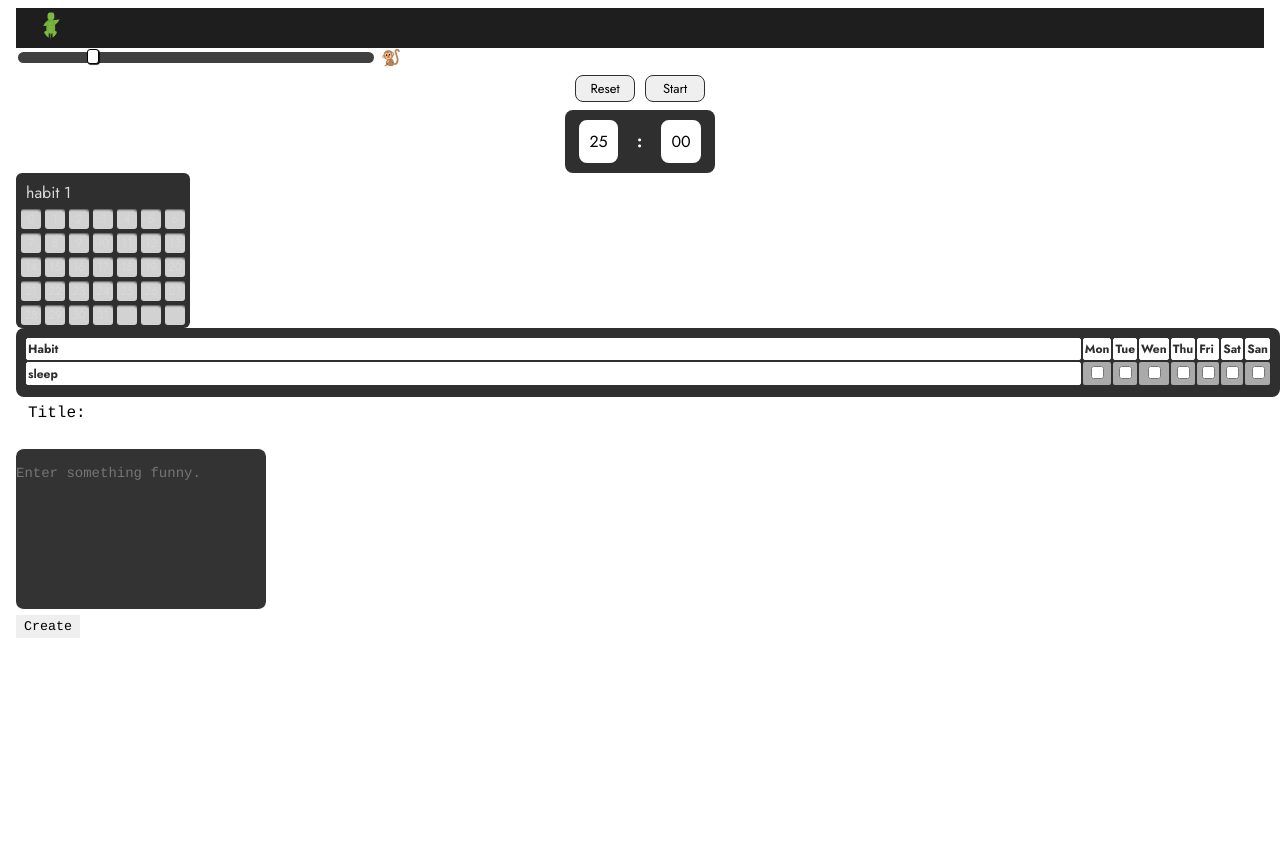
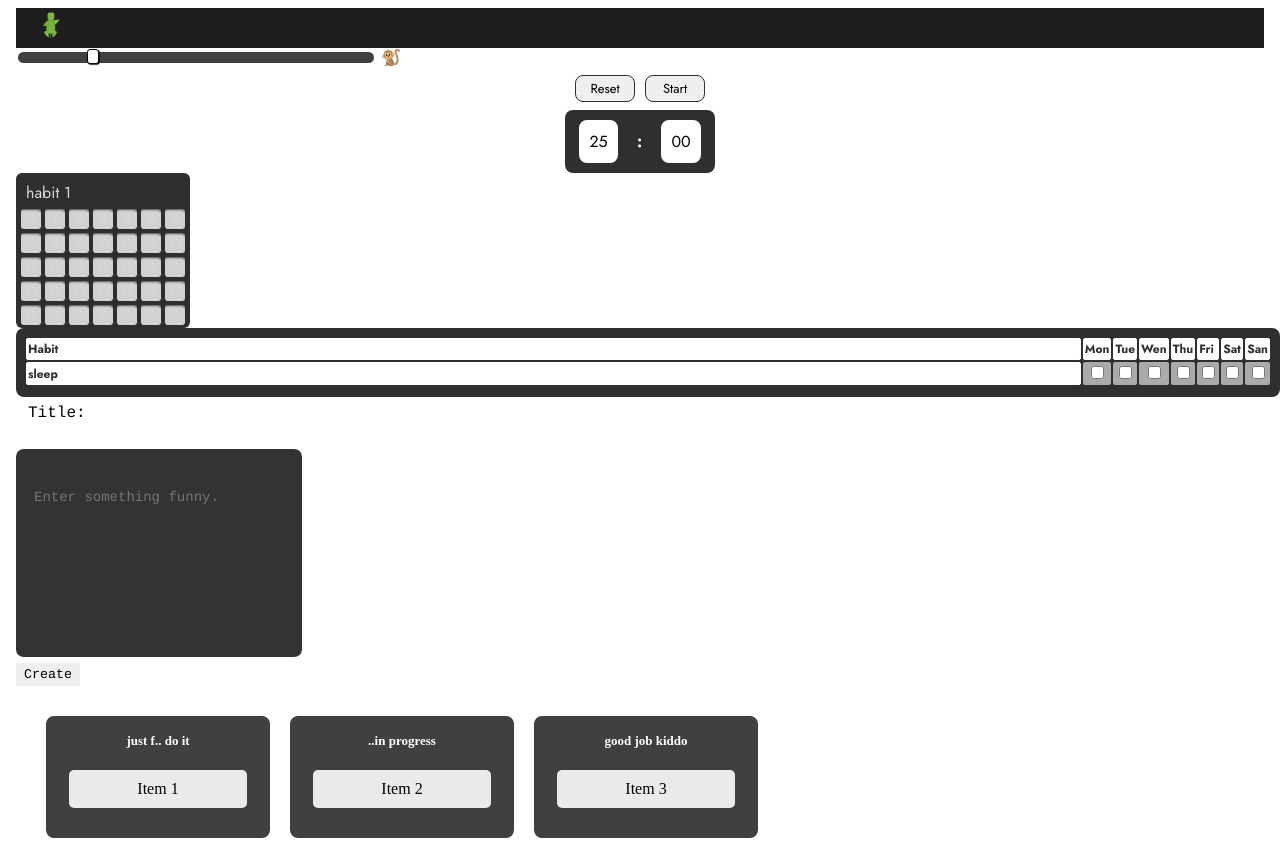
Before and after one commit to emilija-99/Turtle, an Angular app in the folder Turtle_/: page /home in a window 1280 px wide. Before the commit the page ends 800 px from the top, so only its background shows below. Built offline with nearby package versions, Linux system fonts and the light colour scheme.

Commit message:
added new component todo - able to drag and drop task

```diff
--- a/Turtle_/src/app/components/note/note.component.css
+++ b/Turtle_/src/app/components/note/note.component.css
@@ -28,7 +28,7 @@
       font-size:14px;
       resize:none;
       line-height:3rem;
-      padding:  24 18px;
+      padding:  24px 18px;
       background-color: #333;
       background-repeat:repeat-y, repeat;
       -webkit-border-radius:12px;
@@ -49,9 +49,7 @@
   #button {
       cursor:pointer;
       padding: 4px 8px;
-
   }
-
   #wrapper {
       width:400px;
       height:auto;
--- a/Turtle_/src/app/components/todo/todo.component.css
+++ b/Turtle_/src/app/components/todo/todo.component.css
@@ -0,0 +1,55 @@
+.body {
+    display: flex;
+    flex-direction: row;
+    padding: 10px;
+    margin: 10px;
+    width: max-content;
+  }
+
+  .todo_ {
+    display: flex;
+    flex-direction: column;
+    text-align: center;
+    border-radius: 8px;
+    border: 2px solid #404040;
+    margin: 10px;
+    width: 200px;
+    word-wrap: break-word;
+    padding: 10px;
+    background-color: #404040;
+  }
+
+  ul li {
+    list-style-type: none;
+    background-color: #EAEAEA;
+    margin: 5px 0;
+    padding: 10px;
+    border-radius: 5px;
+    cursor: pointer;
+  }
+
+  ul li.dragging {
+    opacity: 0.5;
+  }
+
+  ul {
+    padding: 5px;
+    margin: 0;
+  }
+
+  h5 {
+    margin: 5px 8px;
+    font-size: small;
+    color: white;
+  }
+  .todo_ ul {
+    border: 1px dashed transparent;
+    min-height: 50px;
+    padding: 10px;
+    transition: border-color 0.3s;
+  }
+
+  .todo_ ul.drag-over {
+    border-color: #404040;
+    box-shadow: 2px 2px #404040;
+  }
--- a/Turtle_/src/app/components/todo/todo.component.html
+++ b/Turtle_/src/app/components/todo/todo.component.html
@@ -1 +1,28 @@
-<p>todo works!</p>
+<div class="container">
+    <div class="body">
+      <div class="todo_" id="todo">
+        <div class="header_todo">
+          <h5>just f.. do it</h5>
+        </div>
+        <ul (drop)="drop($event)" (dragover)="allowDrop($event)" (dragleave)="removeDragOver($event)">
+          <li id="item1" draggable="true" (dragstart)="drag($event)">Item 1</li>
+        </ul>
+      </div>
+      <div class="todo_" id="inprogress" (drop)="drop($event)" (dragover)="allowDrop($event)" (dragleave)="removeDragOver($event)">
+        <div class="header_todo">
+          <h5>..in progress</h5>
+        </div>
+        <ul>
+          <li id="item2" draggable="true" (dragstart)="drag($event)">Item 2</li>
+        </ul>
+      </div>
+      <div class="todo_" id="done" (drop)="drop($event)" (dragover)="allowDrop($event)" (dragleave)="removeDragOver($event)">
+        <div class="header_todo">
+          <h5>good job kiddo</h5>
+        </div>
+        <ul>
+          <li id="item3" draggable="true" (dragstart)="drag($event)">Item 3</li>
+        </ul>
+      </div>
+    </div>
+  </div>
--- a/Turtle_/src/app/components/todo/todo.component.ts
+++ b/Turtle_/src/app/components/todo/todo.component.ts
@@ -1,4 +1,5 @@
 import { Component } from '@angular/core';
+import { LoggerService } from '../../../assets/logger.service';
 
 @Component({
   selector: 'app-todo',
@@ -9,4 +10,33 @@ import { Component } from '@angular/core';
 })
 export class TodoComponent {
 
+  allowDrop(ev: DragEvent): void {
+    ev.preventDefault();
+  }
+
+  drag(ev: DragEvent): void {
+    if (ev.target instanceof HTMLElement) {
+      ev.dataTransfer?.setData('text', ev.target.id);
+    }
+  }
+
+  drop(ev: DragEvent): void {
+    ev.preventDefault();
+    const data = ev.dataTransfer?.getData('text');
+    if (data) {
+      const draggedElement = document.getElementById(data);
+      if (draggedElement) {
+        const dropTarget = ev.target as HTMLElement;
+        const dropTargetList = dropTarget.closest('ul');
+        if (dropTargetList) {
+          dropTargetList.appendChild(draggedElement);
+        }
+      }
+    }
+  }
+  removeDragOver(ev: DragEvent): void {
+    const dropTarget = ev.target as HTMLElement;
+    dropTarget.closest('ul')?.classList.remove('drag-over');
+  }
+
 }
--- a/Turtle_/src/app/pages/home/home.component.html
+++ b/Turtle_/src/app/pages/home/home.component.html
@@ -8,3 +8,4 @@
 <app-habit-tracker [habit_id]="1" [habit_name]="'habit'" ></app-habit-tracker>
 <app-goal [habit_name]="'sleep'"></app-goal>
 <app-note></app-note>
+<app-todo></app-todo>
--- a/Turtle_/src/app/pages/home/home.component.ts
+++ b/Turtle_/src/app/pages/home/home.component.ts
@@ -8,10 +8,11 @@ import { PomodoroTimerComponent } from "../../components/pomodoro-timer/pomodoro
 import { HabitTrackerComponent } from "../../components/habit-tracker/habit-tracker.component";
 import { GoalComponent } from "../../components/goal/goal.component";
 import { NoteComponent } from '../../components/note/note.component';
+import { TodoComponent } from "../../components/todo/todo.component";
 @Component({
   selector: 'app-home',
   standalone: true,
-  imports: [CommonModule, ProgressBarComponent, HeaderComponent, PomodoroTimerComponent, HabitTrackerComponent, GoalComponent, NoteComponent],
+  imports: [CommonModule, ProgressBarComponent, HeaderComponent, PomodoroTimerComponent, HabitTrackerComponent, GoalComponent, NoteComponent, TodoComponent],
   templateUrl: './home.component.html',
   styleUrl: './home.component.css',
   encapsulation: ViewEncapsulation.None
```
